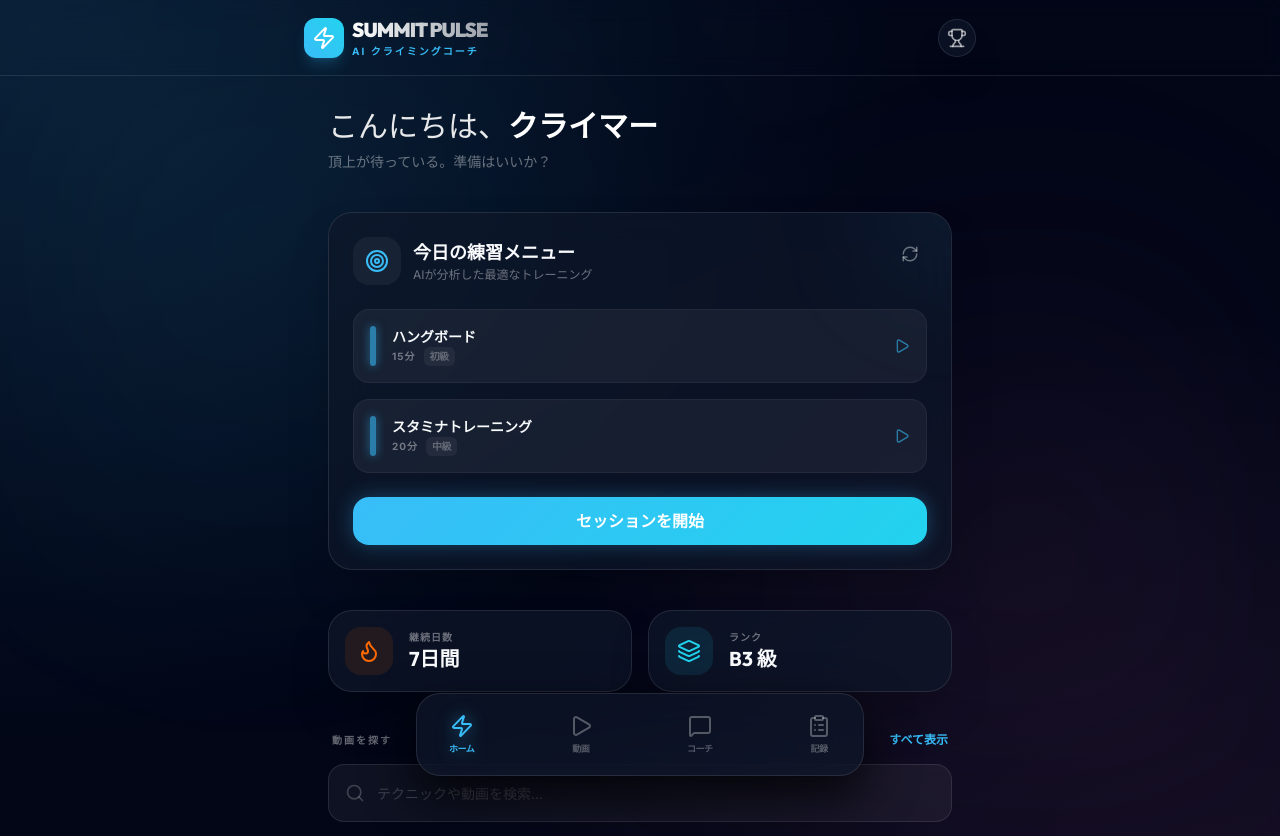
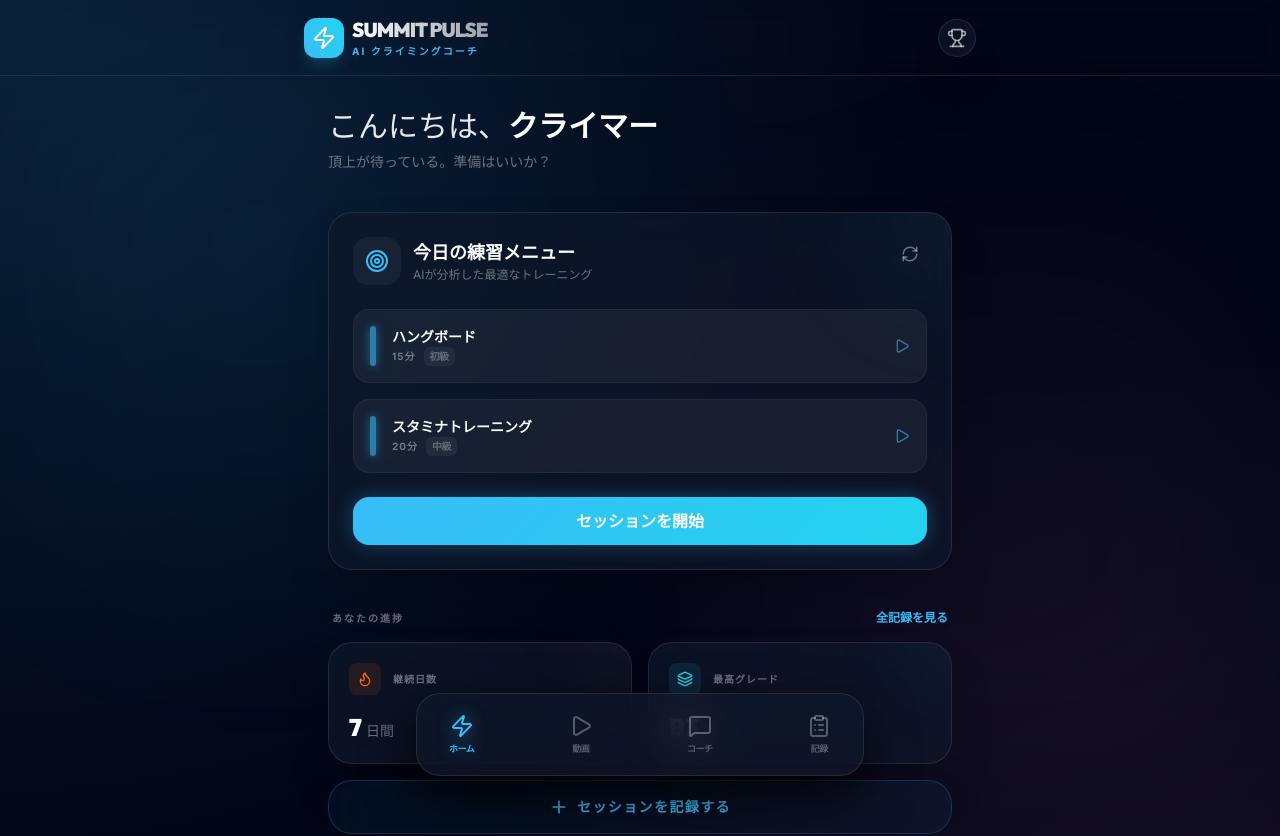
Before and after one commit to jonsonpanson114/sportcliming, a Next.js app: page / in a window 1280 px wide. Shown: the top 836 px of the page. Built offline with nearby package versions, Linux system fonts and the light colour scheme.

Commit message:
練習記録のセンターフォーカス化とサブページのプレミアム化

```diff
--- a/app/page.tsx
+++ b/app/page.tsx
@@ -3,7 +3,7 @@
 import { useState, useEffect } from 'react';
 import Link from 'next/link';
 import { motion } from 'framer-motion';
-import { Search, Trophy, Play, MessageSquare, ClipboardList, Target, Flame, RefreshCw, Layers, Zap } from 'lucide-react';
+import { Search, Trophy, Play, MessageSquare, ClipboardList, Target, Flame, RefreshCw, Layers, Zap, Plus } from 'lucide-react';
 
 interface DailyMenu {
   greeting: string;
@@ -164,27 +164,49 @@ export default function Home() {
           </motion.div>
         </section>
 
-        {/* Stats Row */}
+        {/* Main Stats / Record Quick Access */}
+        <section className="space-y-4">
+          <div className="flex items-center justify-between px-1">
+            <h3 className="text-[10px] font-bold text-white/40 tracking-[0.2em] uppercase">あなたの進捗</h3>
+            <Link href="/records" className="text-xs text-primary font-bold hover:underline">全記録を見る</Link>
+          </div>
           <div className="grid grid-cols-2 gap-4">
-          <div className="glass-card p-4 flex items-center gap-4">
-            <div className="w-12 h-12 bg-orange-500/10 rounded-2xl flex items-center justify-center">
-              <Flame className="text-orange-500 w-6 h-6" />
+            <motion.div
+              whileHover={{ y: -2 }}
+              className="glass-card p-5 relative overflow-hidden group"
+            >
+              <div className="absolute top-0 right-0 w-24 h-24 bg-orange-500/5 rounded-full blur-2xl -mr-12 -mt-12 group-hover:bg-orange-500/10 transition-colors" />
+              <div className="flex items-center gap-3 mb-4">
+                <div className="p-2 bg-orange-500/10 rounded-lg">
+                  <Flame className="text-orange-500 w-4 h-4" />
                 </div>
-            <div>
-              <p className="text-[10px] text-white/40 font-bold uppercase tracking-widest">継続日数</p>
-              <p className="text-xl font-display font-bold">7日間</p>
+                <span className="text-[10px] text-white/40 font-bold uppercase tracking-widest">継続日数</span>
               </div>
+              <p className="text-2xl font-display font-black text-white">7 <span className="text-sm font-medium text-white/40">日間</span></p>
+            </motion.div>
+
+            <motion.div
+              whileHover={{ y: -2 }}
+              className="glass-card p-5 relative overflow-hidden group"
+            >
+              <div className="absolute top-0 right-0 w-24 h-24 bg-accent/5 rounded-full blur-2xl -mr-12 -mt-12 group-hover:bg-accent/10 transition-colors" />
+              <div className="flex items-center gap-3 mb-4">
+                <div className="p-2 bg-accent/10 rounded-lg">
+                  <Layers className="text-accent w-4 h-4" />
                 </div>
-          <div className="glass-card p-4 flex items-center gap-4">
-            <div className="w-12 h-12 bg-accent/10 rounded-2xl flex items-center justify-center">
-              <Layers className="text-accent w-6 h-6" />
+                <span className="text-[10px] text-white/40 font-bold uppercase tracking-widest">最高グレード</span>
               </div>
-            <div>
-              <p className="text-[10px] text-white/40 font-bold uppercase tracking-widest">ランク</p>
-              <p className="text-xl font-display font-bold">B3 級</p>
+              <p className="text-2xl font-display font-black text-white">B3 <span className="text-sm font-medium text-white/40">級</span></p>
+            </motion.div>
           </div>
+
+          <Link href="/records" className="block p-4 glass-card border-primary/20 bg-primary/5 hover:bg-primary/10 transition-all text-center group">
+            <div className="flex items-center justify-center gap-2">
+              <Plus className="text-primary w-5 h-5 group-hover:scale-110 transition-transform" />
+              <span className="font-bold text-sm text-primary uppercase tracking-widest">セッションを記録する</span>
             </div>
-        </div>
+          </Link>
+        </section>
 
         {/* Search Pulse */}
         <section className="space-y-4">
--- a/app/records/page.tsx
+++ b/app/records/page.tsx
@@ -154,6 +154,51 @@ export default function RecordsPage() {
           <p className="text-white/40 text-sm">あなたの成長の軌跡</p>
         </header>
 
+        {/* Activity Pulse Summary */}
+        <section className="grid grid-cols-1 sm:grid-cols-3 gap-4">
+          <div className="glass-card p-5 bg-gradient-to-br from-primary/10 to-transparent border-primary/20">
+            <p className="text-[10px] font-bold text-primary uppercase tracking-[0.2em] mb-2">総セッション</p>
+            <div className="flex items-end gap-2">
+              <span className="text-3xl font-display font-black text-white">{records.length}</span>
+              <span className="text-xs text-white/40 mb-1">回</span>
+            </div>
+          </div>
+          <div className="glass-card p-5 bg-gradient-to-br from-accent/10 to-transparent border-accent/20">
+            <p className="text-[10px] font-bold text-accent uppercase tracking-[0.2em] mb-2">今月の登攀</p>
+            <div className="flex items-end gap-2">
+              <span className="text-3xl font-display font-black text-white">
+                {records.filter(r => new Date(r.date as string).getMonth() === new Date().getMonth()).length}
+              </span>
+              <span className="text-xs text-white/40 mb-1">回</span>
+            </div>
+          </div>
+          <div className="glass-card p-5 bg-gradient-to-br from-orange-500/10 to-transparent border-orange-500/20 text-center sm:text-left">
+             <div className="h-full flex flex-col justify-center">
+                <div className="flex justify-between items-center mb-1">
+                  <span className="text-[10px] font-bold text-orange-500 uppercase tracking-widest">PULSE INTENSITY</span>
+                  <div className="flex gap-0.5">
+                    {[1,2,3,4,5].map(i => (
+                      <div key={i} className={`w-1 h-3 rounded-full ${i <= 3 ? 'bg-orange-500' : 'bg-white/10'}`} />
+                    ))}
+                  </div>
+                </div>
+                <div className="w-full h-1 bg-white/5 rounded-full overflow-hidden">
+                  <div className="w-3/4 h-full bg-gradient-to-r from-orange-500 to-primary" />
+                </div>
+             </div>
+          </div>
+        </section>
+
+        {/* Action Button */}
+        <button
+          onClick={handleAddRecord}
+          className="w-full p-4 glass-card border-primary/30 bg-primary/5 hover:bg-primary/10 transition-all group flex items-center justify-center gap-3"
+        >
+          <div className="w-8 h-8 rounded-full bg-primary/20 flex items-center justify-center group-hover:scale-110 transition-transform">
+            <Plus className="text-primary" size={20} />
+          </div>
+          <span className="font-bold text-sm text-primary uppercase tracking-widest">新しい練習を記録する</span>
+        </button>
         {/* Records List */}
         {records.length === 0 ? (
           <div className="glass-card p-12 text-center space-y-6">
@@ -164,12 +209,6 @@ export default function RecordsPage() {
               <h3 className="text-lg font-bold text-white/80">まだ記録がありません</h3>
               <p className="text-sm text-white/40">今日の練習を記録して、変化を可視化しましょう</p>
             </div>
-            <button
-              onClick={handleAddRecord}
-              className="neo-button inline-block text-white"
-            >
-              最初の記録を作成
-            </button>
           </div>
         ) : (
           <div className="space-y-6">
--- a/app/videos/page.tsx
+++ b/app/videos/page.tsx
@@ -3,7 +3,7 @@
 import { useState, useEffect } from 'react';
 import Link from 'next/link';
 import { motion } from 'framer-motion';
-import { Play, MessageSquare, ClipboardList, Zap, Filter, ChevronRight, Search } from 'lucide-react';
+import { Play, MessageSquare, ClipboardList, Zap, Filter, ChevronRight, Search, RefreshCw } from 'lucide-react';
 
 interface Video {
   id: string;
```
Lines whose indentation alone changed are shown as unchanged.
